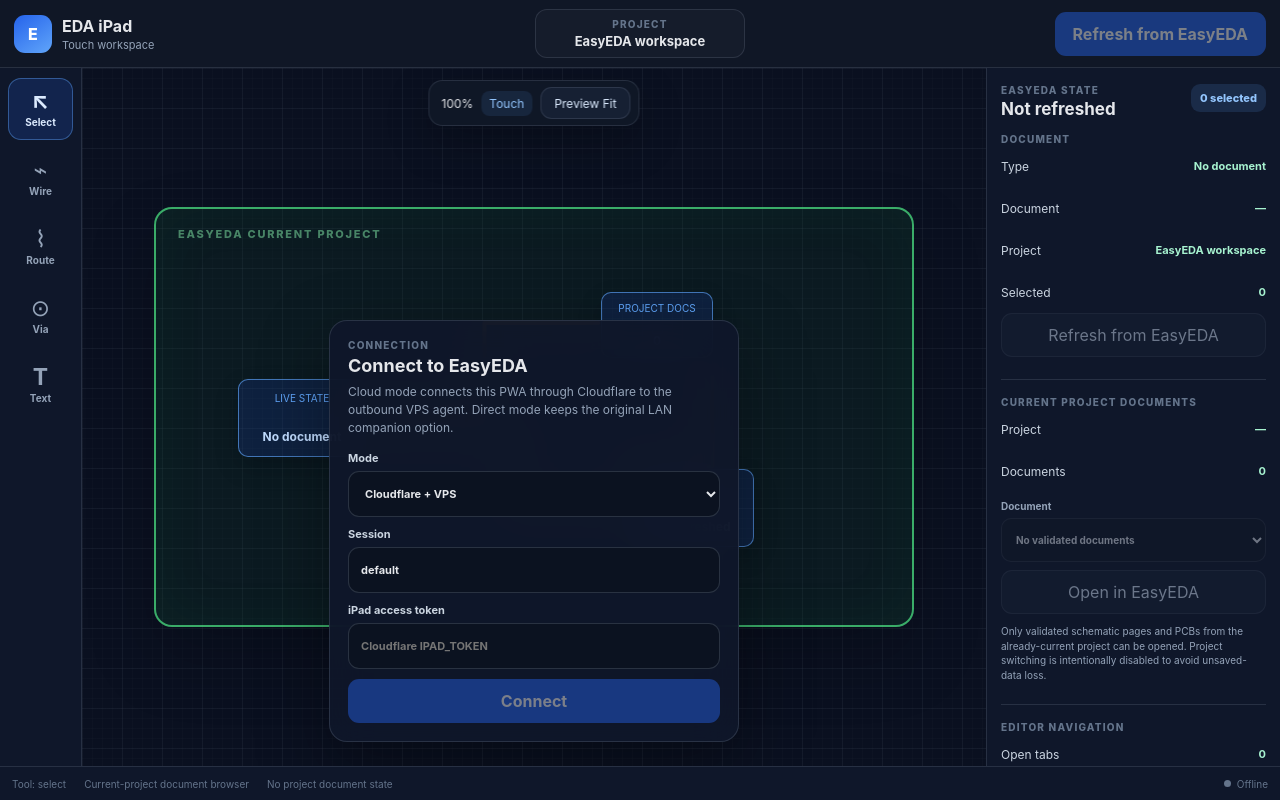
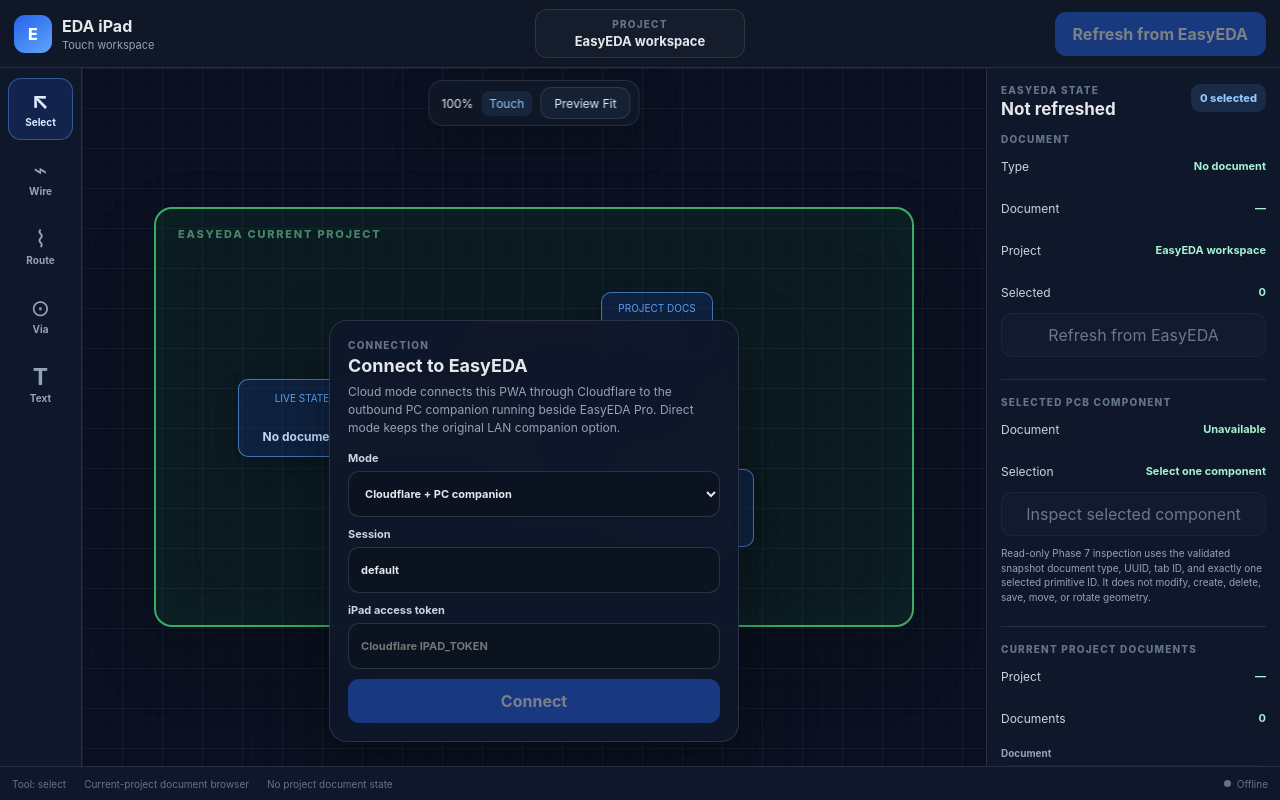
Before and after one commit to armtekcomputer-ops/easyeda-ipad, a React (Vite) app: page / in a window 1280 px wide. Built offline with nearby package versions, Linux system fonts and the light colour scheme.

Commit message:
feat: add read-only selected PCB component inspector UI

```diff
--- a/src/App.tsx
+++ b/src/App.tsx
@@ -2,6 +2,7 @@
 import { useCanvasViewport } from './hooks/useCanvasViewport';
 import { EasyEdaApi, EASYEDA_DOCUMENT_TYPE, type EasyEdaSnapshot } from './lib/easyeda-api';
 import { EasyEdaEditorApi, type EasyEdaEditorState } from './lib/easyeda-editor';
+import { EasyEdaPcbComponentApi, type EasyEdaPcbComponentState } from './lib/easyeda-pcb-component';
 import {
   EasyEdaProjectDocumentsApi,
   type EasyEdaCurrentProjectDocuments,
@@ -52,6 +53,11 @@
     || documentType === EASYEDA_DOCUMENT_TYPE.FOOTPRINT;
 }
 
+function pcbComponentInspectionSupported(documentType: number | undefined) {
+  return documentType === EASYEDA_DOCUMENT_TYPE.PCB
+    || documentType === EASYEDA_DOCUMENT_TYPE.FOOTPRINT;
+}
+
 function contextName(snapshot: EasyEdaSnapshot | null) {
   if (!snapshot) return null;
   if (snapshot.context.kind === 'pcb') return snapshot.context.name ?? 'PCB';
@@ -77,6 +83,7 @@
   const easyeda = useMemo(() => new EasyEdaApi(gateway), [gateway]);
   const safeSelection = useMemo(() => new EasyEdaSafeSelectionApi(gateway), [gateway]);
   const editor = useMemo(() => new EasyEdaEditorApi(gateway), [gateway]);
+  const pcbComponentApi = useMemo(() => new EasyEdaPcbComponentApi(gateway), [gateway]);
   const projectDocumentsApi = useMemo(() => new EasyEdaProjectDocumentsApi(gateway), [gateway]);
   const [gatewayState, setGatewayState] = useState<GatewayState>('disconnected');
   const [gatewayStatus, setGatewayStatus] = useState<GatewayStatus>({});
@@ -94,6 +101,9 @@
   const [editorState, setEditorState] = useState<EasyEdaEditorState | null>(null);
   const [editorBusy, setEditorBusy] = useState(false);
   const [editorError, setEditorError] = useState<string | null>(null);
+  const [pcbComponent, setPcbComponent] = useState<EasyEdaPcbComponentState | null>(null);
+  const [pcbComponentBusy, setPcbComponentBusy] = useState(false);
+  const [pcbComponentError, setPcbComponentError] = useState<string | null>(null);
   const [projectDocuments, setProjectDocuments] = useState<EasyEdaCurrentProjectDocuments | null>(null);
   const [projectDocumentsBusy, setProjectDocumentsBusy] = useState(false);
   const [projectDocumentsError, setProjectDocumentsError] = useState<string | null>(null);
@@ -103,6 +113,8 @@
   const invalidateTrustedState = (message: string) => {
     setSnapshot(null);
     setEditorState(null);
+    setPcbComponent(null);
+    setPcbComponentError(null);
     setProjectDocuments(null);
     setSelectedProjectDocumentUuid('');
     setSnapshotState('error');
@@ -119,6 +131,8 @@
         setSnapshotError(null);
         setEditorState(null);
         setEditorError(null);
+        setPcbComponent(null);
+        setPcbComponentError(null);
         setProjectDocuments(null);
         setProjectDocumentsError(null);
         setSelectedProjectDocumentUuid('');
@@ -147,6 +161,11 @@
   }, [projectDocuments]);
 
   useEffect(() => {
+    setPcbComponent(null);
+    setPcbComponentError(null);
+  }, [snapshot?.capturedAt]);
+
+  useEffect(() => {
     const onKeyDown = (event: KeyboardEvent) => {
       if (event.target instanceof HTMLInputElement || event.target instanceof HTMLSelectElement) return;
       if (event.key === '1') setActiveTool('select');
@@ -158,7 +177,7 @@
     return () => window.removeEventListener('keydown', onKeyDown);
   }, [resetView]);
 
-  const interactionBusy = selectionBusy || editorBusy || projectDocumentsBusy;
+  const interactionBusy = selectionBusy || editorBusy || pcbComponentBusy || projectDocumentsBusy;
   const canConnect = connectionMode === 'cloud'
     ? Boolean(cloudSession.trim() && cloudToken.trim())
     : Boolean(gatewayUrl.trim());
@@ -192,6 +211,7 @@
     setSnapshotState('loading');
     setSnapshotError(null);
     setEditorError(null);
+    setPcbComponentError(null);
     setProjectDocumentsError(null);
     try {
       const [nextSnapshot, nextEditorState, nextProjectDocuments] = await Promise.all([
@@ -206,6 +226,7 @@
     } catch (error) {
       setSnapshot(null);
       setEditorState(null);
+      setPcbComponent(null);
       setProjectDocuments(null);
       setSnapshotState('error');
       setSnapshotError(error instanceof Error ? error.message : 'Unable to read EasyEDA state');
@@ -216,6 +237,8 @@
     if (gatewayState !== 'connected' || interactionBusy || snapshotState !== 'ready' || !snapshot?.document) return;
     setSelectionBusy(true);
     setSnapshot(null);
+    setPcbComponent(null);
+    setPcbComponentError(null);
     setSnapshotState('loading');
     setSnapshotError(null);
     try {
@@ -250,6 +273,8 @@
     setEditorBusy(true);
     setEditorError(null);
     setSnapshotError(null);
+    setPcbComponent(null);
+    setPcbComponentError(null);
     setProjectDocumentsError(null);
     setSnapshot(null);
     setEditorState(null);
@@ -289,6 +314,32 @@
     }
   };
 
+  const inspectSelectedPcbComponent = async () => {
+    const document = snapshot?.document;
+    const ids = snapshot?.selection.ids ?? [];
+    if (
+      gatewayState !== 'connected'
+      || interactionBusy
+      || snapshotState !== 'ready'
+      || !document
+      || !pcbComponentInspectionSupported(document.documentType)
+      || ids.length !== 1
+    ) return;
+
+    setPcbComponentBusy(true);
+    setPcbComponent(null);
+    setPcbComponentError(null);
+    try {
+      const next = await pcbComponentApi.inspectSelectedComponent(document, ids[0]);
+      setPcbComponent(next);
+    } catch (error) {
+      setPcbComponent(null);
+      setPcbComponentError(error instanceof Error ? error.message : 'Unable to inspect the selected PCB component');
+    } finally {
+      setPcbComponentBusy(false);
+    }
+  };
+
   const openCurrentProjectDocument = async () => {
     const documentUuid = selectedProjectDocumentUuid;
     const trustedDocuments = projectDocuments;
@@ -299,6 +350,8 @@
     setProjectDocumentsError(null);
     setEditorError(null);
     setSnapshotError(null);
+    setPcbComponent(null);
+    setPcbComponentError(null);
     setSnapshot(null);
     setEditorState(null);
     setProjectDocuments(null);
@@ -330,11 +383,18 @@
     ?? 'EasyEDA workspace';
   const firstSelectedId = snapshot?.selection.ids[0];
   const selectionSupported = selectionDocumentSupported(snapshot?.document?.documentType);
+  const componentInspectionSupported = pcbComponentInspectionSupported(snapshot?.document?.documentType);
   const selectionControlsDisabled = gatewayState !== 'connected'
     || interactionBusy
     || snapshotState !== 'ready'
     || !snapshot?.document
     || !selectionSupported;
+  const componentInspectorDisabled = gatewayState !== 'connected'
+    || interactionBusy
+    || snapshotState !== 'ready'
+    || !snapshot?.document
+    || !componentInspectionSupported
+    || snapshot.selection.ids.length !== 1;
   const editorControlsDisabled = gatewayState !== 'connected'
     || interactionBusy
     || snapshotState !== 'ready'
@@ -430,7 +490,7 @@
               <div className="gateway-card" onPointerDown={(event) => event.stopPropagation()}>
                 <span className="eyebrow">CONNECTION</span>
                 <h2>Connect to EasyEDA</h2>
-                <p>Cloud mode connects this PWA through Cloudflare to the outbound VPS agent. Direct mode keeps the original LAN companion option.</p>
+                <p>Cloud mode connects this PWA through Cloudflare to the outbound PC companion running beside EasyEDA Pro. Direct mode keeps the original LAN companion option.</p>
 
                 <label>
                   Mode
@@ -438,7 +498,7 @@
                     value={connectionMode}
                     onChange={(event) => setConnectionMode(event.target.value as ConnectionMode)}
                   >
-                    <option value="cloud">Cloudflare + VPS</option>
+                    <option value="cloud">Cloudflare + PC companion</option>
                     <option value="direct">Direct / LAN companion</option>
                   </select>
                 </label>
@@ -530,6 +590,35 @@
             >
               {snapshotState === 'loading' ? 'Reading EasyEDA…' : 'Refresh from EasyEDA'}
             </button>
+          </div>
+
+          <div className="panel-section">
+            <span className="eyebrow">SELECTED PCB COMPONENT</span>
+            <div className="setting-row"><span>Document</span><strong>{componentInspectionSupported ? 'PCB / footprint' : 'Unavailable'}</strong></div>
+            <div className="setting-row"><span>Selection</span><strong>{snapshot?.selection.ids.length === 1 ? 'Exactly one' : 'Select one component'}</strong></div>
+            <button
+              className="secondary-button wide"
+              type="button"
+              onClick={() => void inspectSelectedPcbComponent()}
+              disabled={componentInspectorDisabled}
+            >
+              {pcbComponentBusy ? 'Inspecting…' : 'Inspect selected component'}
+            </button>
+            {pcbComponent && (
+              <>
+                <div className="setting-row"><span>Designator</span><strong className="truncate-value">{pcbComponent.designator || '—'}</strong></div>
+                <div className="setting-row"><span>Name</span><strong className="truncate-value">{pcbComponent.name || '—'}</strong></div>
+                <div className="setting-row"><span>Primitive ID</span><strong className="truncate-value">{pcbComponent.primitiveId}</strong></div>
+                <div className="setting-row"><span>X (mil)</span><strong>{pcbComponent.x.toLocaleString()}</strong></div>
+                <div className="setting-row"><span>Y (mil)</span><strong>{pcbComponent.y.toLocaleString()}</strong></div>
+                <div className="setting-row"><span>Rotation</span><strong>{pcbComponent.rotation}°</strong></div>
+                <div className="setting-row"><span>Layer</span><strong>{pcbComponent.layer === 'top' ? 'Top' : 'Bottom'}</strong></div>
+                <div className="setting-row"><span>Locked</span><strong>{pcbComponent.primitiveLock ? 'Yes' : 'No'}</strong></div>
+                <div className="setting-row"><span>Captured</span><strong>{new Date(pcbComponent.capturedAt).toLocaleTimeString()}</strong></div>
+              </>
+            )}
+            {pcbComponentError && <p className="snapshot-error" role="alert">{pcbComponentError}</p>}
+            <p className="panel-note">Read-only Phase 7 inspection uses the validated snapshot document type, UUID, tab ID, and exactly one selected primitive ID. It does not modify, create, delete, save, move, or rotate geometry.</p>
           </div>
 
           <div className="panel-section">
@@ -646,7 +735,7 @@
             </div>
             <div className="setting-row"><span>Mode</span><strong>{connectionMode === 'cloud' ? 'Cloudflare' : 'Direct'}</strong></div>
             {connectionMode === 'cloud' && <div className="setting-row"><span>Session</span><strong>{cloudSession || 'default'}</strong></div>}
-            <div className="setting-row"><span>VPS relay</span><strong>{yesNoUnknown(gatewayStatus.vpsConnected)}</strong></div>
+            <div className="setting-row"><span>PC companion</span><strong>{yesNoUnknown(gatewayStatus.vpsConnected)}</strong></div>
             <div className="setting-row"><span>EasyEDA</span><strong>{yesNoUnknown(gatewayStatus.edaConnected)}</strong></div>
             {gatewayStatus.localBridgePort && (
               <div className="setting-row"><span>Bridge</span><strong>:{gatewayStatus.localBridgePort}</strong></div>
```
